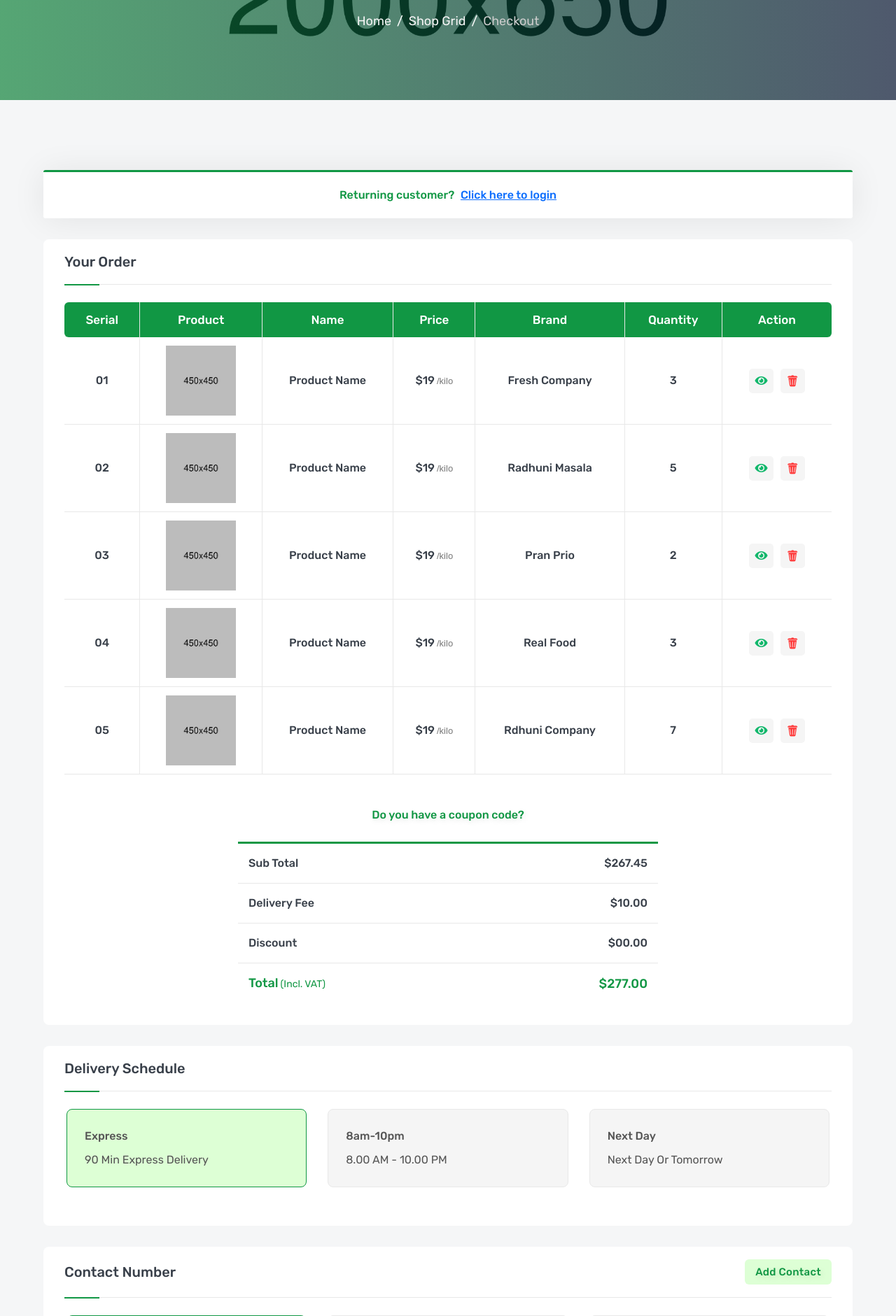
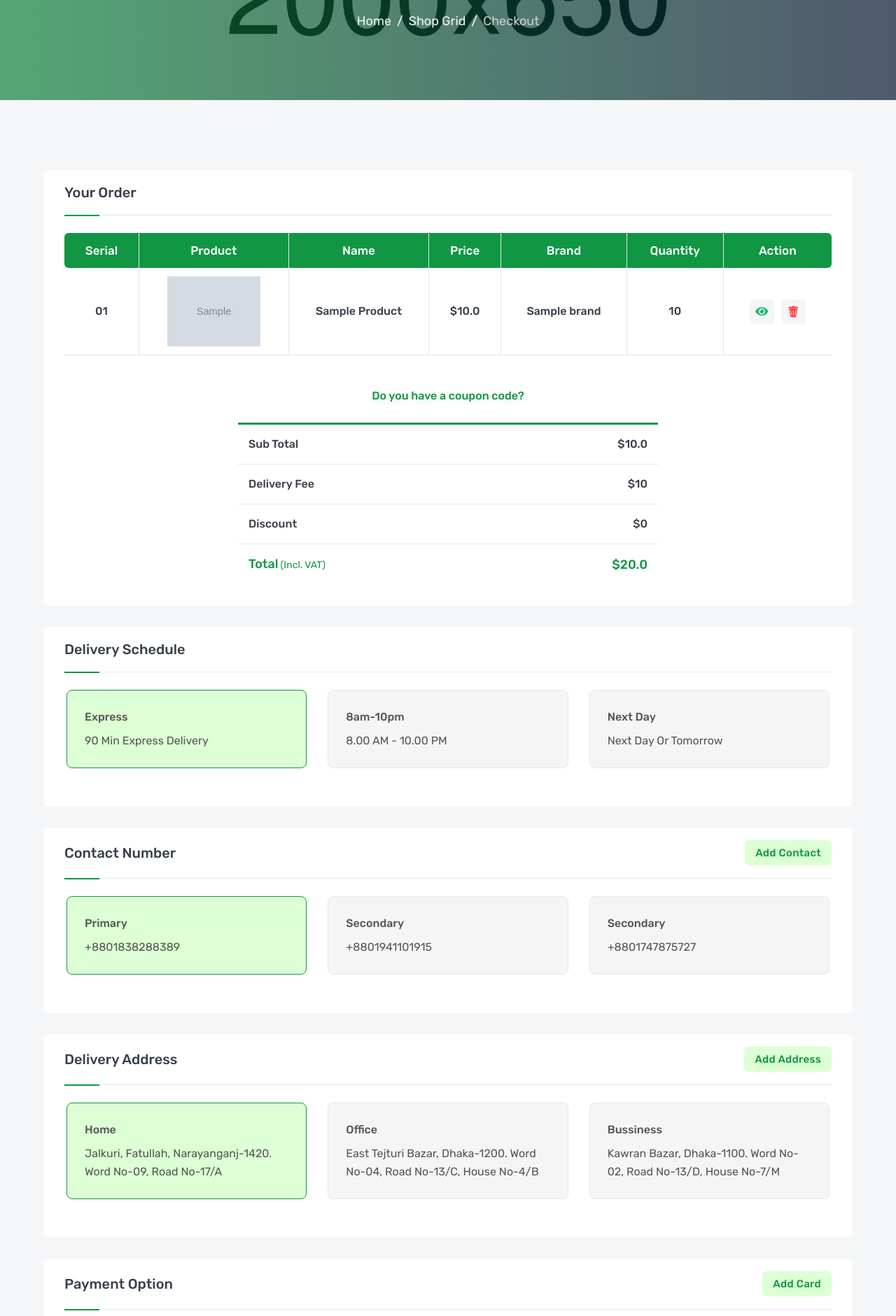
Before and after one commit to ahmedalgohary1170/Django-Amazon-Clone, a Django app: page /orders/checkout/ in a window 1280 px wide. Shown: the part 345-2226 px from the top of the page at 70% size. Run offline with Django 3.2, Linux system fonts and the light colour scheme; a user stored in the database is signed in; tables that the repository leaves empty hold one stand-in row (values such as "Sample post"); grey boxes marked "Sample" are stand-in pictures; some libraries are stand-ins or nearby versions.

Commit message:
show data to checkout page

```diff
--- a/orders/templates/orders/checkout.html
+++ b/orders/templates/orders/checkout.html
@@ -36,11 +36,6 @@
             <div class="container">
                 <div class="row">
                     <div class="col-lg-12">
-                        <div class="alert-info">
-                            <p>Returning customer? <a href="login.html">Click here to login</a></p>
-                        </div>
-                    </div>
-                    <div class="col-lg-12">
                         <div class="account-card">
                             <div class="account-title">
                                 <h4>Your order</h4>
@@ -60,66 +55,20 @@
                                             </tr>
                                         </thead>
                                         <tbody>
+                                            {% for item in cart_detail %}
                                                 <tr>
                                                     <td class="table-serial"><h6>01</h6></td>
-                                                <td class="table-image"><img src="images/product/01.jpg" alt="product"></td>
-                                                <td class="table-name"><h6>product name</h6></td>
-                                                <td class="table-price"><h6>$19<small>/kilo</small></h6></td>
-                                                <td class="table-brand"><h6>Fresh Company</h6></td>
-                                                <td class="table-quantity"><h6>3</h6></td>
+                                                    <td class="table-image"><img src="{{item.product.image.url}}" alt="product"></td>
+                                                    <td class="table-name"><h6>{{item.product}}</h6></td>
+                                                    <td class="table-price"><h6>${{item.product.price}}</h6></td>
+                                                    <td class="table-brand"><h6>{{item.product.brand}}</h6></td>
+                                                    <td class="table-quantity"><h6>{{item.quantity}}</h6></td>
                                                     <td class="table-action">
                                                         <a class="view" href="#" title="Quick View" data-bs-toggle="modal" data-bs-target="#product-view"><i class="fas fa-eye"></i></a>
                                                         <a class="trash" href="#" title="Remove Wishlist"><i class="icofont-trash"></i></a>
                                                     </td>
                                                 </tr>
-                                            <tr>
-                                                <td class="table-serial"><h6>02</h6></td>
-                                                <td class="table-image"><img src="images/product/02.jpg" alt="product"></td>
-                                                <td class="table-name"><h6>product name</h6></td>
-                                                <td class="table-price"><h6>$19<small>/kilo</small></h6></td>
-                                                <td class="table-brand"><h6>Radhuni Masala</h6></td>
-                                                <td class="table-quantity"><h6>5</h6></td>
-                                                <td class="table-action">
-                                                    <a class="view" href="#" title="Quick View" data-bs-toggle="modal" data-bs-target="#product-view"><i class="fas fa-eye"></i></a>
-                                                    <a class="trash" href="#" title="Remove Wishlist"><i class="icofont-trash"></i></a>
-                                                </td>
-                                            </tr>
-                                            <tr>
-                                                <td class="table-serial"><h6>03</h6></td>
-                                                <td class="table-image"><img src="images/product/03.jpg" alt="product"></td>
-                                                <td class="table-name"><h6>product name</h6></td>
-                                                <td class="table-price"><h6>$19<small>/kilo</small></h6></td>
-                                                <td class="table-brand"><h6>Pran Prio</h6></td>
-                                                <td class="table-quantity"><h6>2</h6></td>
-                                                <td class="table-action">
-                                                    <a class="view" href="#" title="Quick View" data-bs-toggle="modal" data-bs-target="#product-view"><i class="fas fa-eye"></i></a>
-                                                    <a class="trash" href="#" title="Remove Wishlist"><i class="icofont-trash"></i></a>
-                                                </td>
-                                            </tr>
-                                            <tr>
-                                                <td class="table-serial"><h6>04</h6></td>
-                                                <td class="table-image"><img src="images/product/04.jpg" alt="product"></td>
-                                                <td class="table-name"><h6>product name</h6></td>
-                                                <td class="table-price"><h6>$19<small>/kilo</small></h6></td>
-                                                <td class="table-brand"><h6>Real Food</h6></td>
-                                                <td class="table-quantity"><h6>3</h6></td>
-                                                <td class="table-action">
-                                                    <a class="view" href="#" title="Quick View" data-bs-toggle="modal" data-bs-target="#product-view"><i class="fas fa-eye"></i></a>
-                                                    <a class="trash" href="#" title="Remove Wishlist"><i class="icofont-trash"></i></a>
-                                                </td>
-                                            </tr>
-                                            <tr>
-                                                <td class="table-serial"><h6>05</h6></td>
-                                                <td class="table-image"><img src="images/product/05.jpg" alt="product"></td>
-                                                <td class="table-name"><h6>product name</h6></td>
-                                                <td class="table-price"><h6>$19<small>/kilo</small></h6></td>
-                                                <td class="table-brand"><h6>Rdhuni Company</h6></td>
-                                                <td class="table-quantity"><h6>7</h6></td>
-                                                <td class="table-action">
-                                                    <a class="view" href="#" title="Quick View" data-bs-toggle="modal" data-bs-target="#product-view"><i class="fas fa-eye"></i></a>
-                                                    <a class="trash" href="#" title="Remove Wishlist"><i class="icofont-trash"></i></a>
-                                                </td>
-                                            </tr>
+                                            {% endfor %}
                                         </tbody>
                                     </table>
                                 </div>
@@ -134,19 +83,19 @@
                                     <ul>
                                         <li>
                                             <span>Sub total</span>
-                                            <span>$267.45</span>
+                                            <span>${{sub_total}}</span>
                                         </li>
                                         <li>
                                             <span>delivery fee</span>
-                                            <span>$10.00</span>
+                                            <span>${{deliveryFee}}</span>
                                         </li>
                                         <li>
                                             <span>discount</span>
-                                            <span>$00.00</span>
+                                            <span>${{discount}}</span>
                                         </li>
                                         <li>
                                             <span>Total<small>(Incl. VAT)</small></span>
-                                            <span>$277.00</span>
+                                            <span>${{total}}</span>
                                         </li>
                                     </ul>
                                 </div>
--- a/orders/views.py
+++ b/orders/views.py
@@ -1,14 +1,27 @@
 from django.shortcuts import render,redirect
 from .models import Order,OrderDetail,Cart,CartDetail,Coupon
 from products.models import Product
+from settings.models import DeliveryFee
 def order_list(request):
     data = Order.objects.filter(user=request.user)
     return render(request,'orders/order_list.html',{'orders':data})
 
 
 def checkout(request):
+    cart = Cart.objects.get(user=request.user,status='Inprogress')
+    deliveryFee = DeliveryFee.objects.last().fee
+    cart_detail = CartDetail.objects.filter(cart=cart)
+    sub_total = cart.cart_total
+    discount = 0
+    total = sub_total + deliveryFee
+    return render(request,'orders/checkout.html',{
+        'cart_detail':cart_detail,
+        'deliveryFee':deliveryFee,
+        'sub_total':sub_total,
+        'discount':discount,
+        'total':total,
 
-    return render(request,'orders/checkout.html',{})
+    })
 
 
 def add_to_cart(request):
```
Lines whose indentation alone changed are shown as unchanged.
